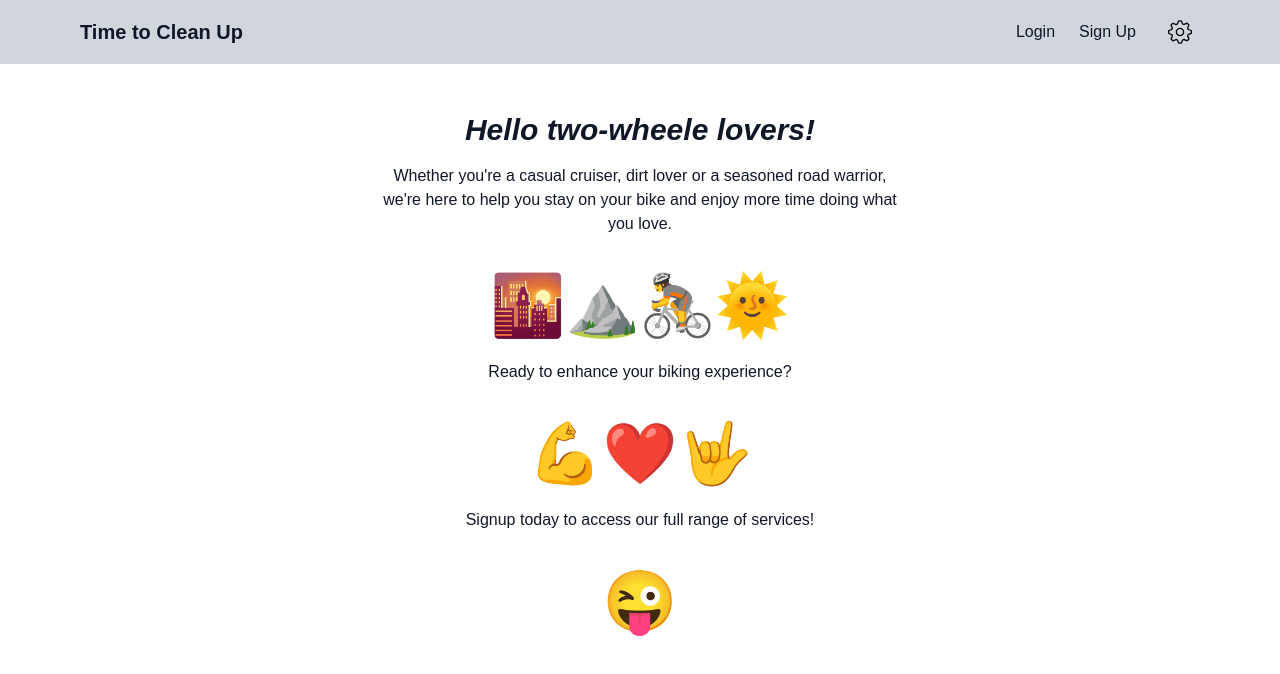
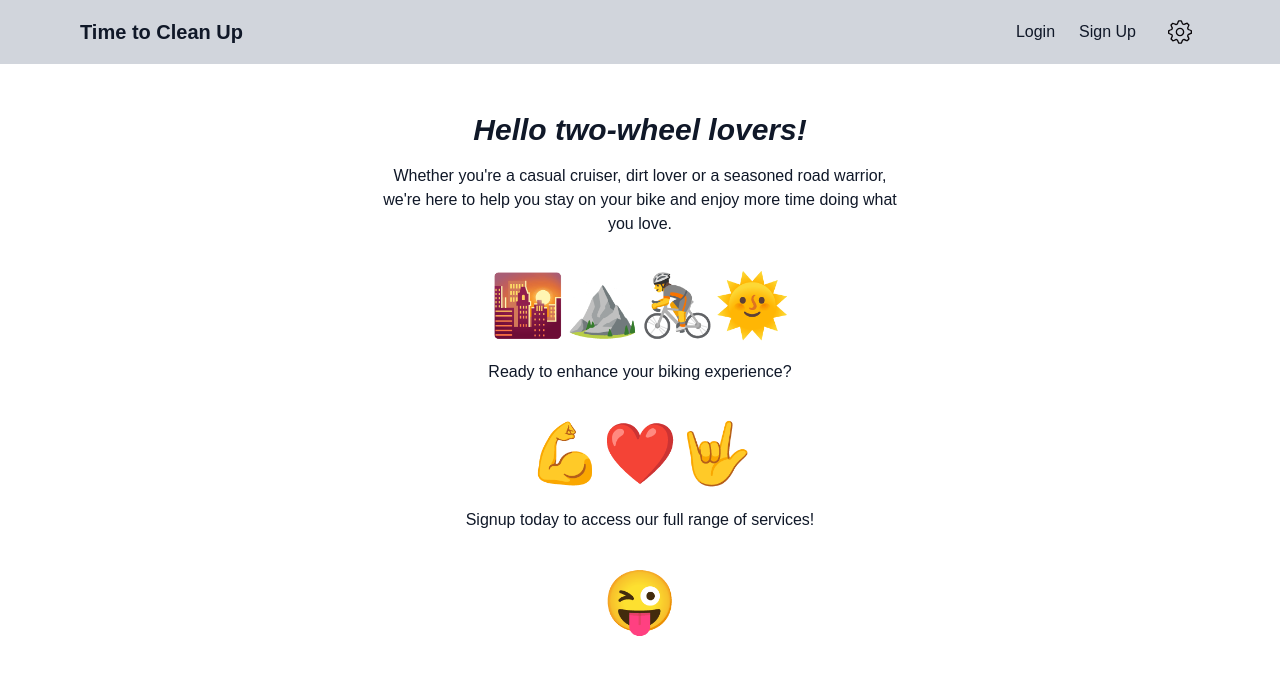
Before and after one commit to jhsk-7/Capstone, a Next.js app in the folder mbw/: page / in a window 1280 px wide. Shown: the top 674 px of the page. Built offline with nearby package versions, Linux system fonts and the light colour scheme.

Commit message:
fixing spelling

```diff
--- a/mbw/src/app/page.jsx
+++ b/mbw/src/app/page.jsx
@@ -13,7 +13,7 @@ export default function HomePage() {
   return (
   <div className={`min-h-[calc(100vh-4rem)] p-6 ${isDarkMode ? null : "bg-white"}`}>
     <div className="p-6 max-w-xl mx-auto">
-      <h1 className={`text-3xl text-center font-semibold italic mb-4 ${isDarkMode? null : "text-gray-900"}`}>Hello two-wheele lovers!</h1>
+      <h1 className={`text-3xl text-center font-semibold italic mb-4 ${isDarkMode? null : "text-gray-900"}`}>Hello two-wheel lovers!</h1>
       <p className={`mb-4 text-center ${isDarkMode ? null : "text-gray-900"}`}>
         Whether you're a casual cruiser, dirt lover or a seasoned road warrior, we're here to help you stay on your bike and enjoy more time doing what you love.
       </p>
```
